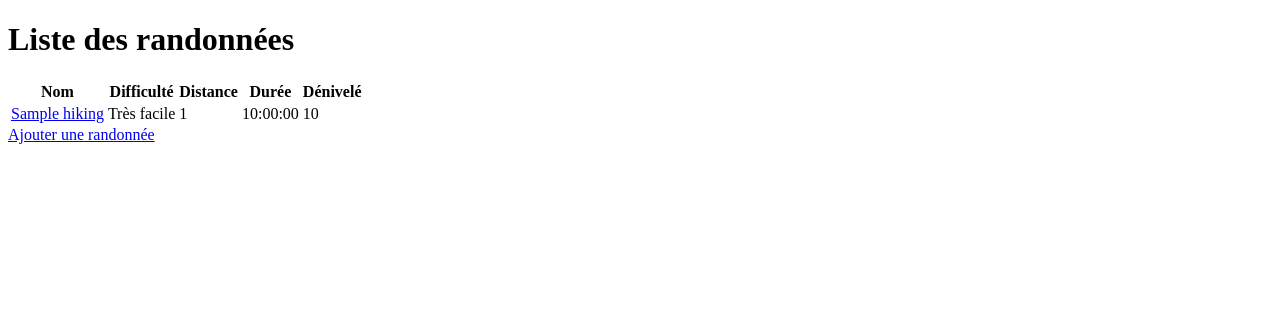
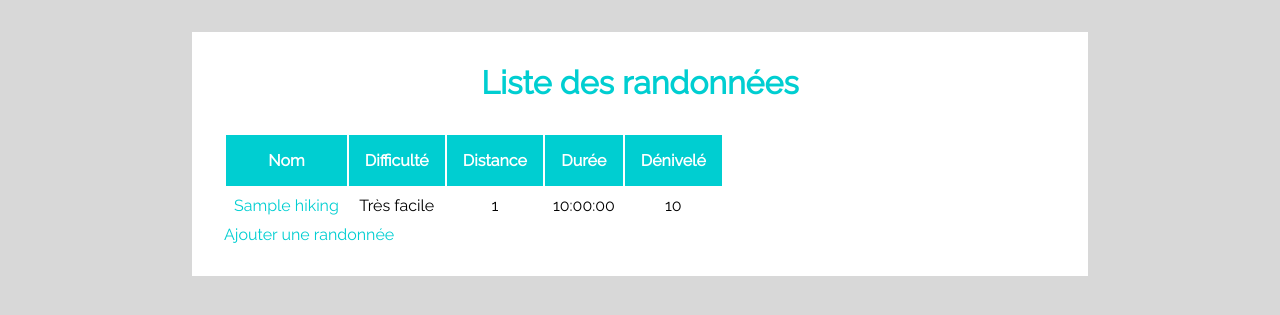
Before and after one commit to maximeducampupto/php-training, a PHP site: page /read.php in a window 1280 px wide. Shown: the top 315 px of the page. Run offline with PHP 8.4, Linux system fonts and the light colour scheme; tables that the repository leaves empty hold one stand-in row (values such as "Sample post").

Commit message:
3rd commit

```diff
--- a/css/basics.css
+++ b/css/basics.css
@@ -1,7 +1,10 @@
-label, select, input{
-  width: 150px;
-  display: inline-block;
-  margin: 5px 0;
+@import url('https://fonts.googleapis.com/css?family=Raleway');
+
+* {
+  margin: 0;
+  padding: 0;
+  box-sizing: border-box;
+  font-family: 'Raleway', sans-serif;
 }
 
 .flash-success {
@@ -10,3 +13,51 @@ label, select, input{
   font-size: 1.3rem;
   padding: 1rem;
 }
+
+body {
+  background: #d8d8d8;
+}
+
+.container {
+  width: 70%;
+  margin: 0 auto;
+  background: #fff;
+  padding: 2rem;
+  margin-top: 2rem;
+}
+
+.container h1 {
+  text-align: center;
+  color: darkturquoise;
+  margin-bottom: 2rem;
+}
+
+.container table th {
+  padding: 1rem;
+  color: #fff;
+  background: darkturquoise;
+}
+
+.container table td {
+  padding: .5rem;
+  text-align: center;
+}
+
+.container table td:nth-of-type(1) {
+  text-align: left;
+}
+
+
+
+.container a {
+  text-decoration: none;
+  color: darkturquoise;
+  cursor: pointer;
+}
+
+
+label, select, input{
+  width: 150px;
+  display: inline-block;
+  margin: 5px 0;
+}
--- a/read.php
+++ b/read.php
@@ -47,8 +47,9 @@ function getRandos($conn)
       </div>
   <?php } session_unset() ?>
 
+    <div class="container">
         <h1>Liste des randonnées</h1>
-    <table>
+        <table class="readTable">
             <tr>
                 <th>Nom</th>
                 <th>Difficulté</th>
@@ -68,6 +69,7 @@ function getRandos($conn)
         </table>
 
         <a href="create.php">Ajouter une randonnée</a>
+    </div>
 
   </body>
 </html>
```
Lines whose indentation alone changed are shown as unchanged.
